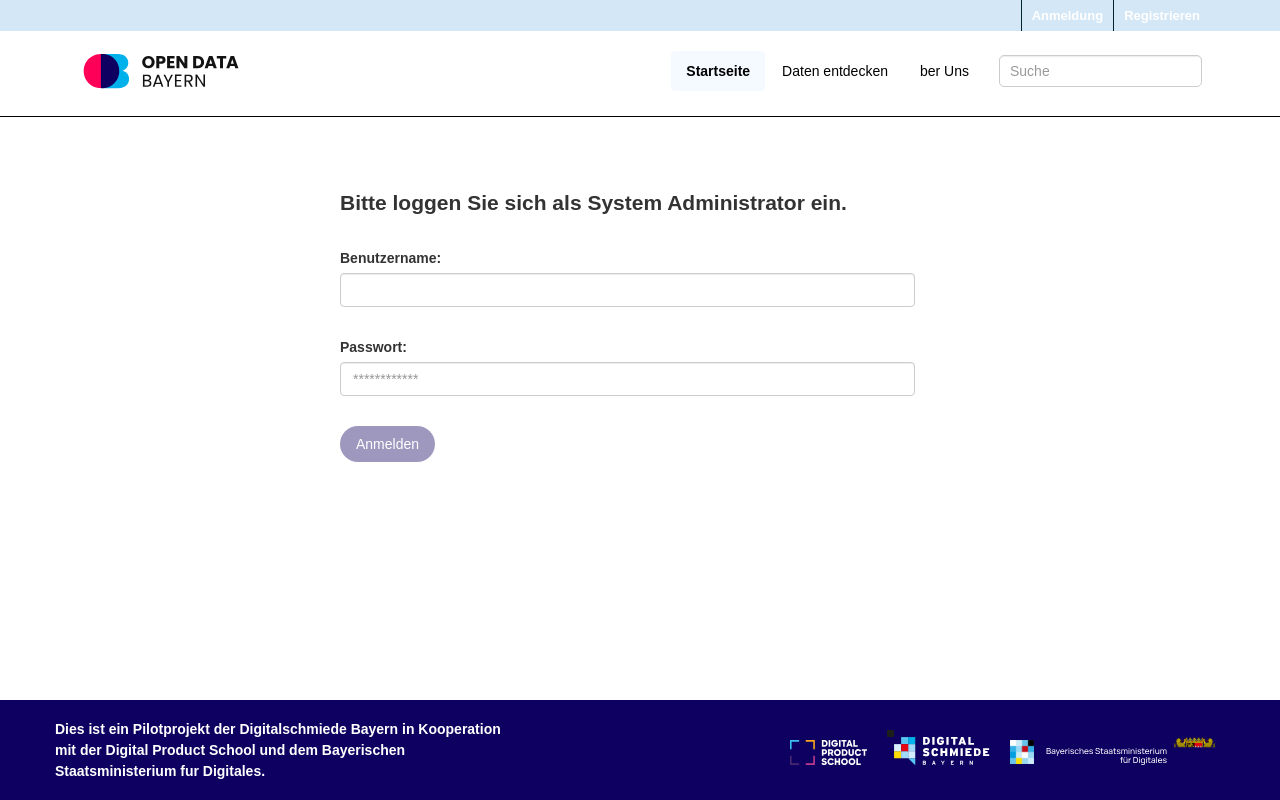
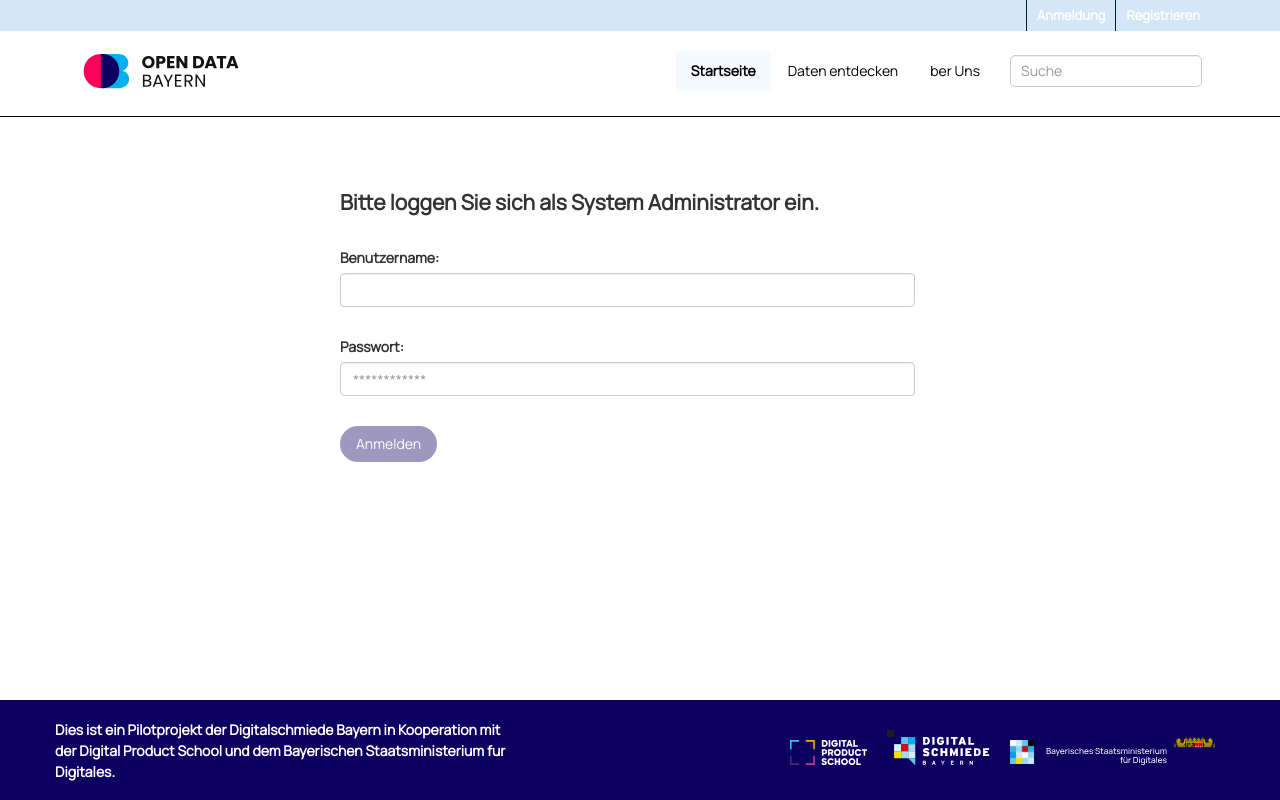
Before and after one commit to devansh-srivastav/admin-opendata, a Next.js app: page / in a window 1280 px wide. Built offline with nearby package versions, Linux system fonts and the light colour scheme.

Commit message:
Added manrope font-style

```diff
--- a/pages/dashboard.js
+++ b/pages/dashboard.js
@@ -49,6 +49,8 @@
         <title>Create Next App</title>
         <meta name="description" content="Generated by create next app" />
         <link rel="icon" href="/favicon.ico" />
+        <link href='https://fonts.googleapis.com/css?family=Manrope' rel='stylesheet'></link>
+
       </Head>
 
       <main>
--- a/pages/detail.js
+++ b/pages/detail.js
@@ -185,6 +185,8 @@
               <script src=
                   "https://smtpjs.com/v3/smtp.js">
               </script>
+              <link href='https://fonts.googleapis.com/css?family=Manrope' rel='stylesheet'></link>
+
         <title>Create Next App</title>
         <meta name="description" content="Generated by create next app" />
         <link rel="icon" href="/favicon.ico" />
--- a/pages/index.js
+++ b/pages/index.js
@@ -65,6 +65,8 @@
                 <title>Create Next App</title>
                 <meta name="description" content="Generated by create next app" />
                 <link rel="icon" href="/favicon.ico" />
+                <link href='https://fonts.googleapis.com/css?family=Manrope' rel='stylesheet'></link>
+
             </Head>
 
             <main >
```
